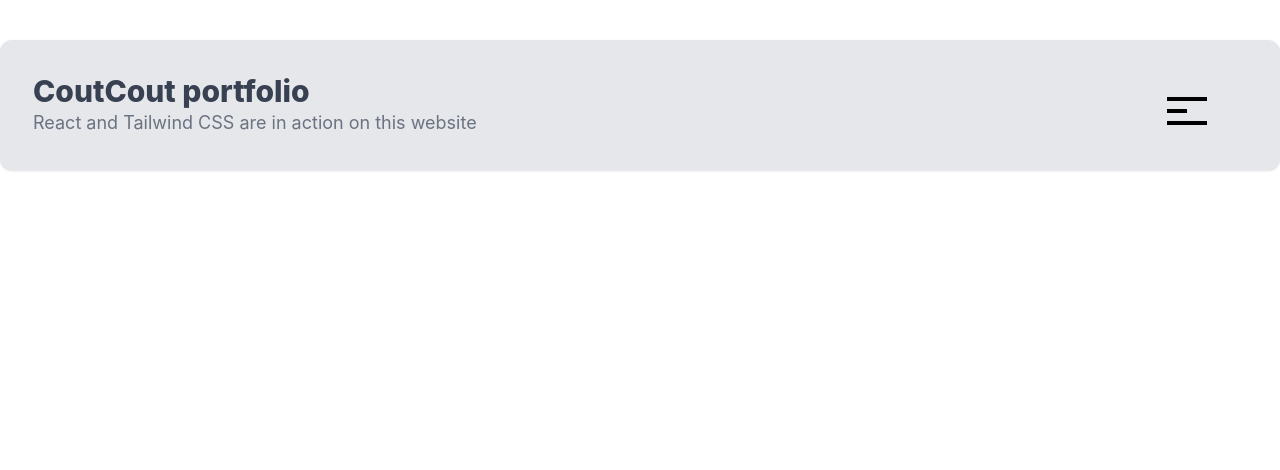
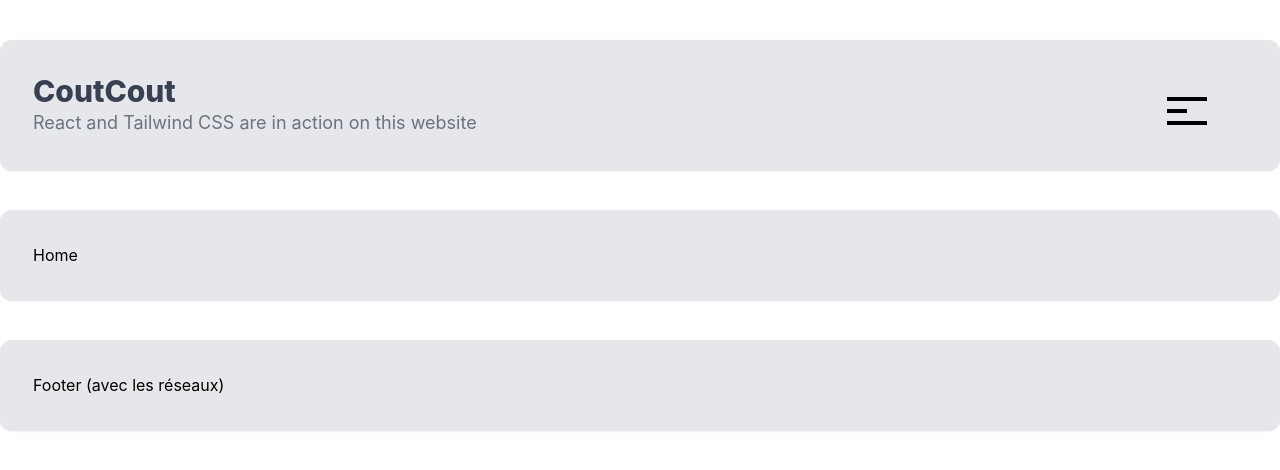
Before and after one commit to ArthurCouturier/portfolio, a React (Create React App) app: page / in a window 1280 px wide. Shown: the top 470 px of the page. Built offline with nearby package versions, Linux system fonts and the light colour scheme.

Commit message:
Added Home Page structure

```diff
--- /dev/null
+++ b/src/components/Footer.tsx
@@ -0,0 +1,10 @@
+import React from "react";
+
+export default function Footer() {
+
+    return (
+        <div className="container mx-auto bg-gray-200 rounded-xl shadow border p-8 m-10 flex">
+            Footer (avec les réseaux)
+        </div>
+    )
+};
--- a/src/components/Header.tsx
+++ b/src/components/Header.tsx
@@ -15,7 +15,7 @@
                     <div className="container mx-auto bg-gray-200 rounded-xl shadow border p-8 m-10 flex">
                         <div className={"flex-1"}>
                             <a className="text-3xl text-gray-700 font-extrabold mb-5" href={"/"}>
-                                CoutCout portfolio
+                                CoutCout
                             </a>
                             <div className="text-gray-500 text-lg">
                                 React and Tailwind CSS are in action on this website
--- a/src/pages/Home.tsx
+++ b/src/pages/Home.tsx
@@ -1,10 +1,17 @@
 import React from "react";
 import Header from "../components/Header";
+import Footer from "../components/Footer";
 
 export default function Home() {
     return (
         <div className="">
             <Header />
+
+            <div className={"container mx-auto bg-gray-200 rounded-xl shadow border p-8 m-10 flex"}>
+                Home
+            </div>
+
+            <Footer />
         </div>
     );
 };
```
